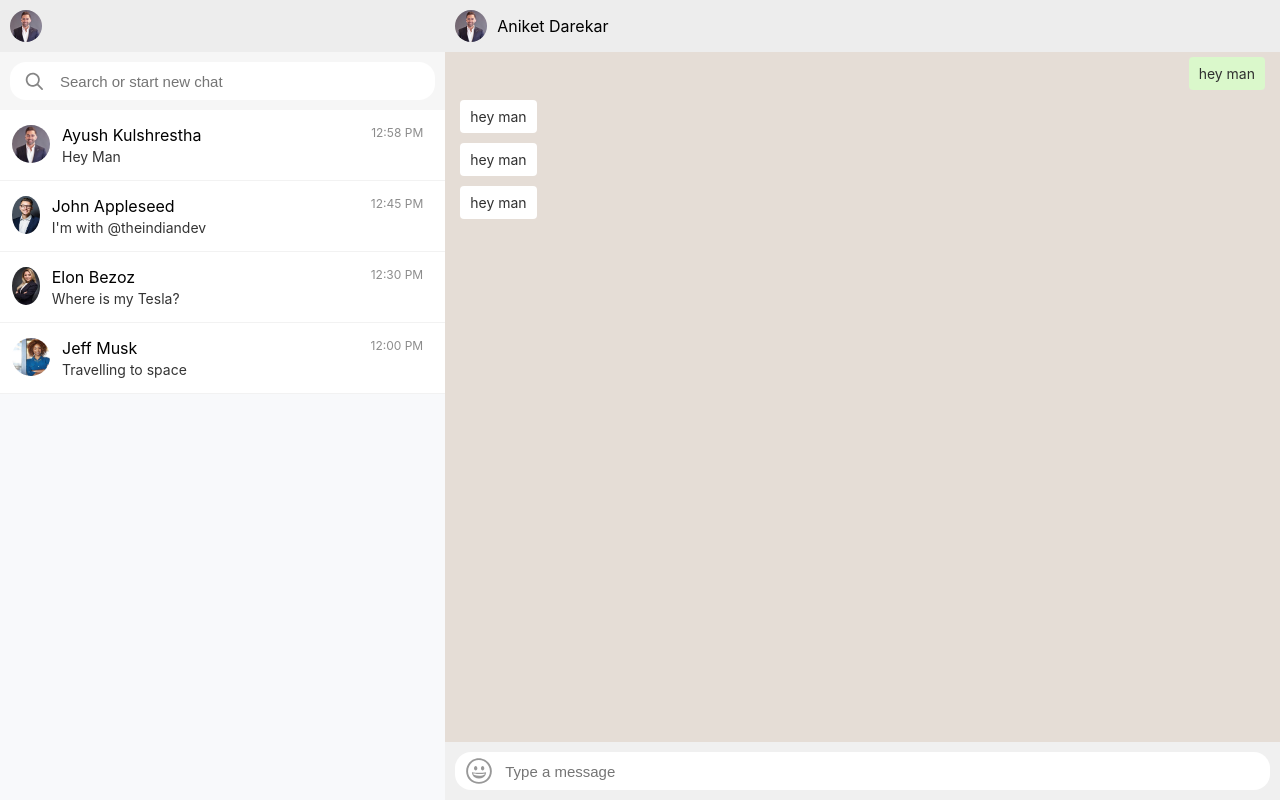
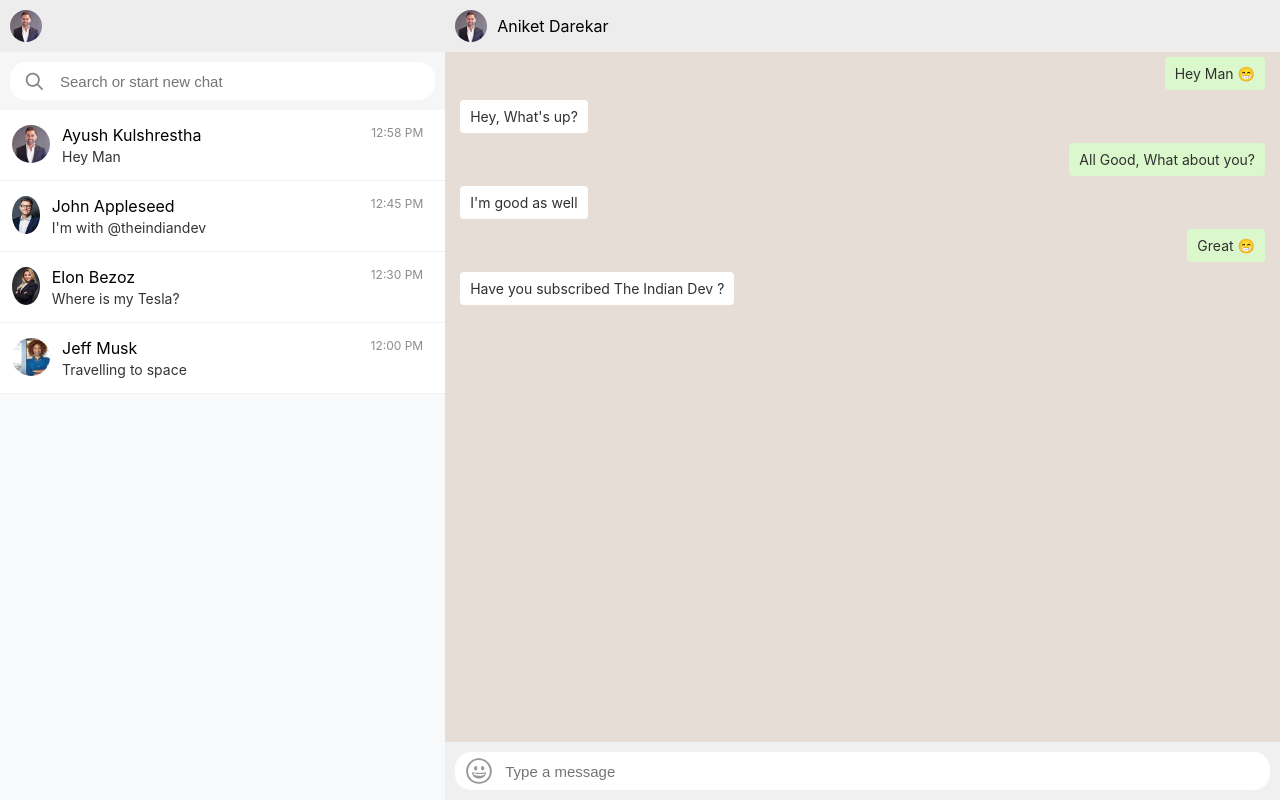
Before and after one commit to Aniket101299/whatsapp-mern, a JavaScript app in the folder client/: page / in a window 1280 px wide. Built offline with nearby package versions, Linux system fonts and the light colour scheme; the HTML template or start-up script is replaced by a standard one.

Commit message:
successfully completed conversationMessages part make it full dynamic using mockData & using 0 and 1 differentiate receiver and sender messages

```diff
--- a/client/src/Components/ConversationComponent.js
+++ b/client/src/Components/ConversationComponent.js
@@ -1,5 +1,6 @@
 import styled from "styled-components";
 import { SearchContainer, SearchInput } from "./ContactListComponent";
+import { messagesList } from "../mockData";
 
 const Container = styled.div`
 display: flex;
@@ -71,18 +72,13 @@ const ConversationComponent = () => {
         </ProfileHeader>
 
         <MessageContainer>
-          <MessageDiv isYours={true}>
-             <Message isYours={true}>hey man</Message>
-          </MessageDiv>
-          <MessageDiv>
-             <Message>hey man</Message>
-          </MessageDiv>
-          <MessageDiv>
-             <Message>hey man</Message>
-          </MessageDiv>
-          <MessageDiv>
-             <Message>hey man</Message>
-          </MessageDiv>
+            {messagesList.map((messageData) => (
+               <MessageDiv isYours={messageData.senderID === 0}>
+                  <Message isYours={messageData.senderID === 0}>
+                    {messageData.text}
+                  </Message>
+               </MessageDiv>
+            ))}
         </MessageContainer>
 
         <ChatBox>
```
